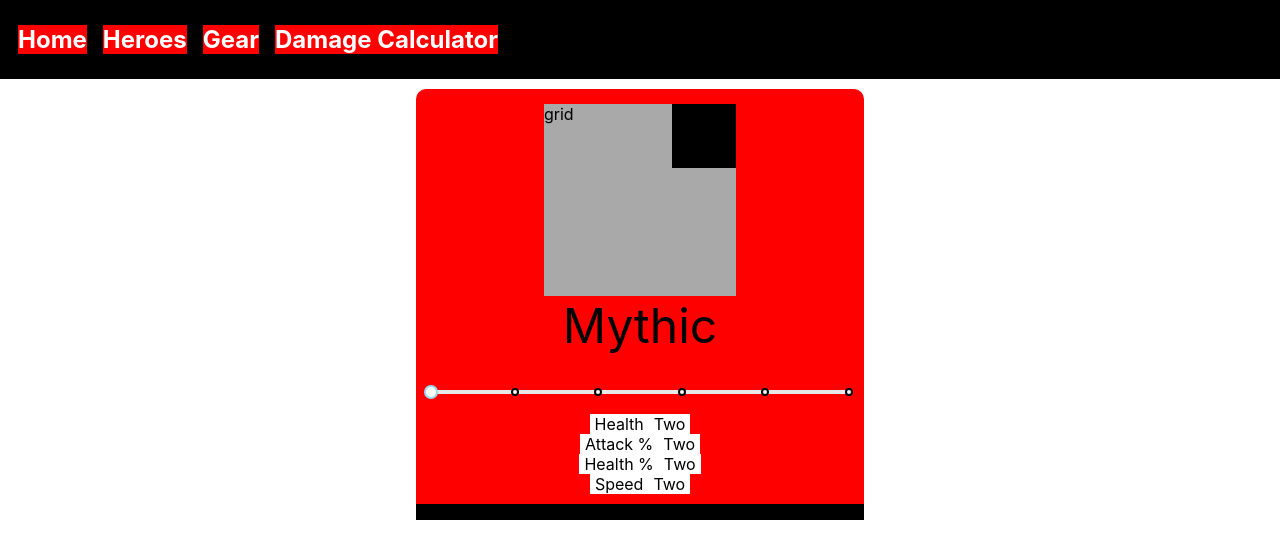
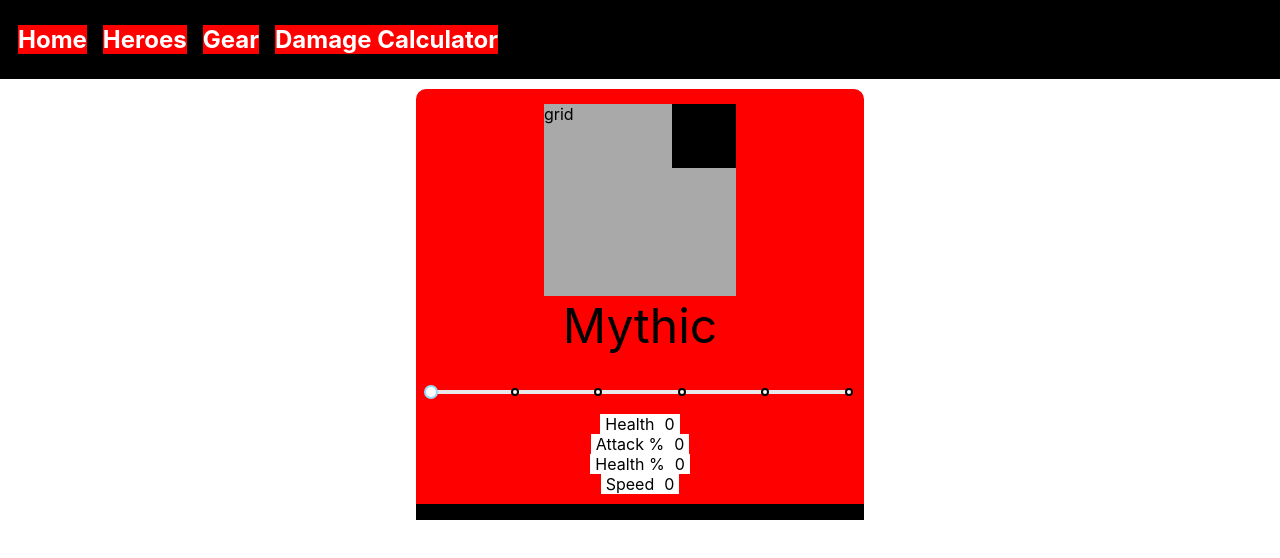
Before and after one commit to Cameronl14320/epic7-helper, a Next.js app: page /Gear/gear in a window 1280 px wide. Shown: the top 558 px of the page. Built offline with nearby package versions, Linux system fonts and the light colour scheme.

Commit message:
setup for calculation

```diff
--- a/components/gear/stats/GearSub.tsx
+++ b/components/gear/stats/GearSub.tsx
@@ -13,6 +13,7 @@ export default class GearSub extends Component<{}, {id : string, stat : statObje
 
     stat : statObject;
     id : string;
+    value : number = 0;
 
     constructor(props) {
         super(props);
@@ -36,6 +37,10 @@ export default class GearSub extends Component<{}, {id : string, stat : statObje
         }
     }
 
+    returnValue() {
+        return this.value;
+    }
+
     render() {
         return (
             <Box style={{
@@ -52,7 +57,7 @@ export default class GearSub extends Component<{}, {id : string, stat : statObje
                         {this.stat.name}
                     </Box>
                     <Box id={this.id + "-GearSub-Amount"} sx={subStyle.style}>
-                        Two
+                        {this.value}
                     </Box>
                 </Box>
             </Box>
```
